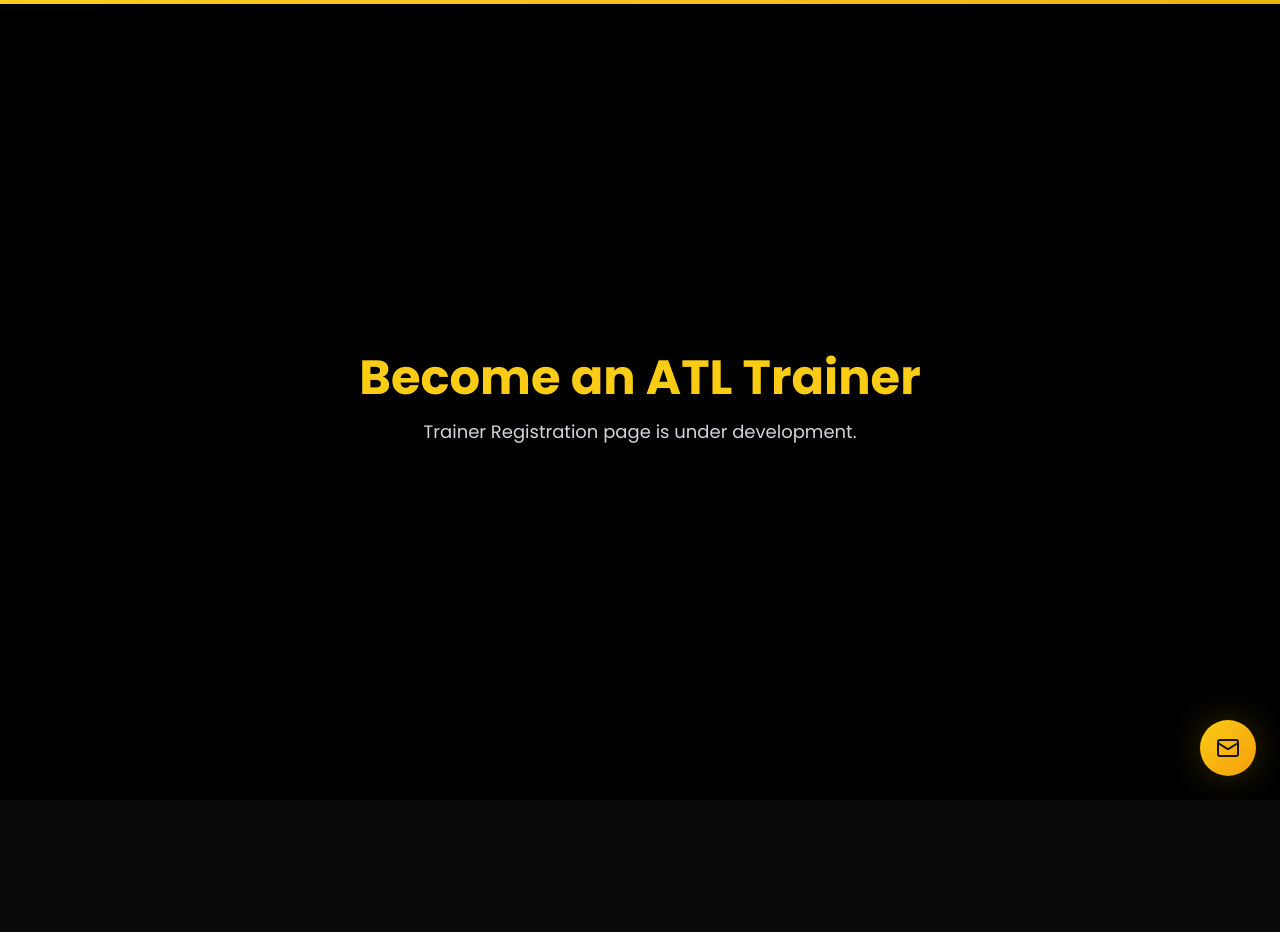
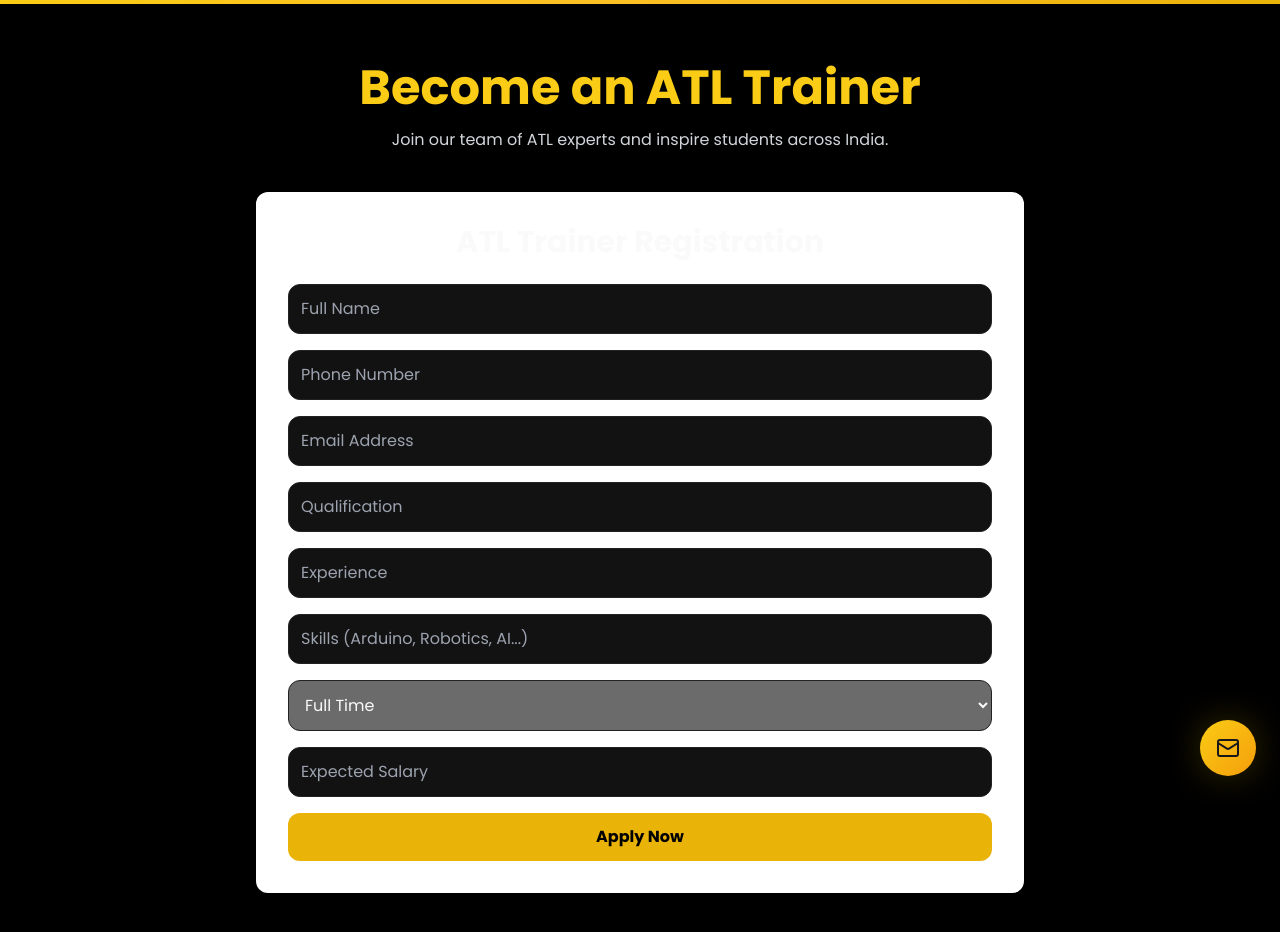
Before and after one commit to jinalpatanwadia/robotechedu, a Next.js app: page /careers in a window 1280 px wide. Shown: the top 932 px of the page. Before the commit the page ends 800 px from the top, so only its background shows below. Built offline with nearby package versions, Linux system fonts and the light colour scheme.

Commit message:
Update page.tsx
Show trainer registration form

```diff
--- a/app/careers/page.tsx
+++ b/app/careers/page.tsx
@@ -1,14 +1,18 @@
+import TrainerRegistrationForm from "@/components/trainer-registration-form";
+
 export default function CareersPage() {
   return (
-    <main className="min-h-screen flex items-center justify-center bg-black text-white">
-      <div className="text-center">
-        <h1 className="text-5xl font-bold text-yellow-400">
+    <main className="min-h-screen bg-black py-16 px-4">
+      <div className="max-w-5xl mx-auto">
+        <h1 className="text-5xl font-bold text-center text-yellow-400 mb-4">
           Become an ATL Trainer
         </h1>
 
-        <p className="mt-4 text-lg text-gray-300">
-          Trainer Registration page is under development.
+        <p className="text-center text-gray-300 mb-10">
+          Join our team of ATL experts and inspire students across India.
         </p>
+
+        <TrainerRegistrationForm />
       </div>
     </main>
   );
```
